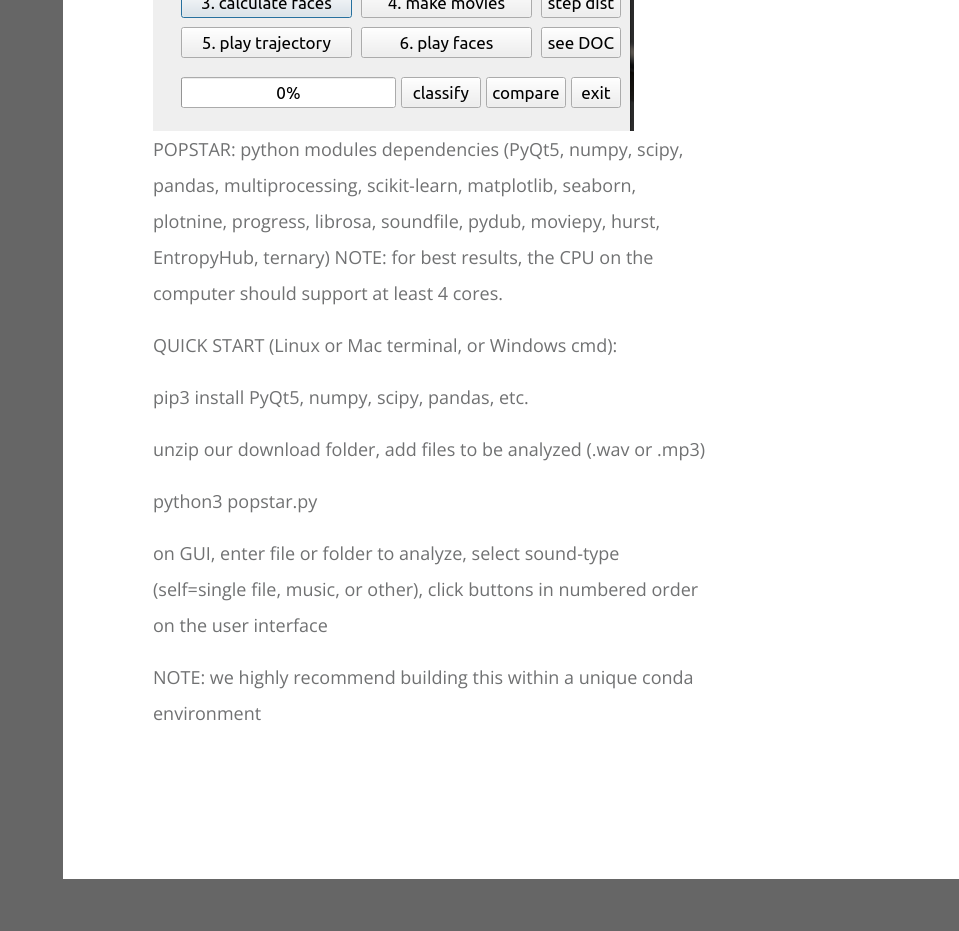
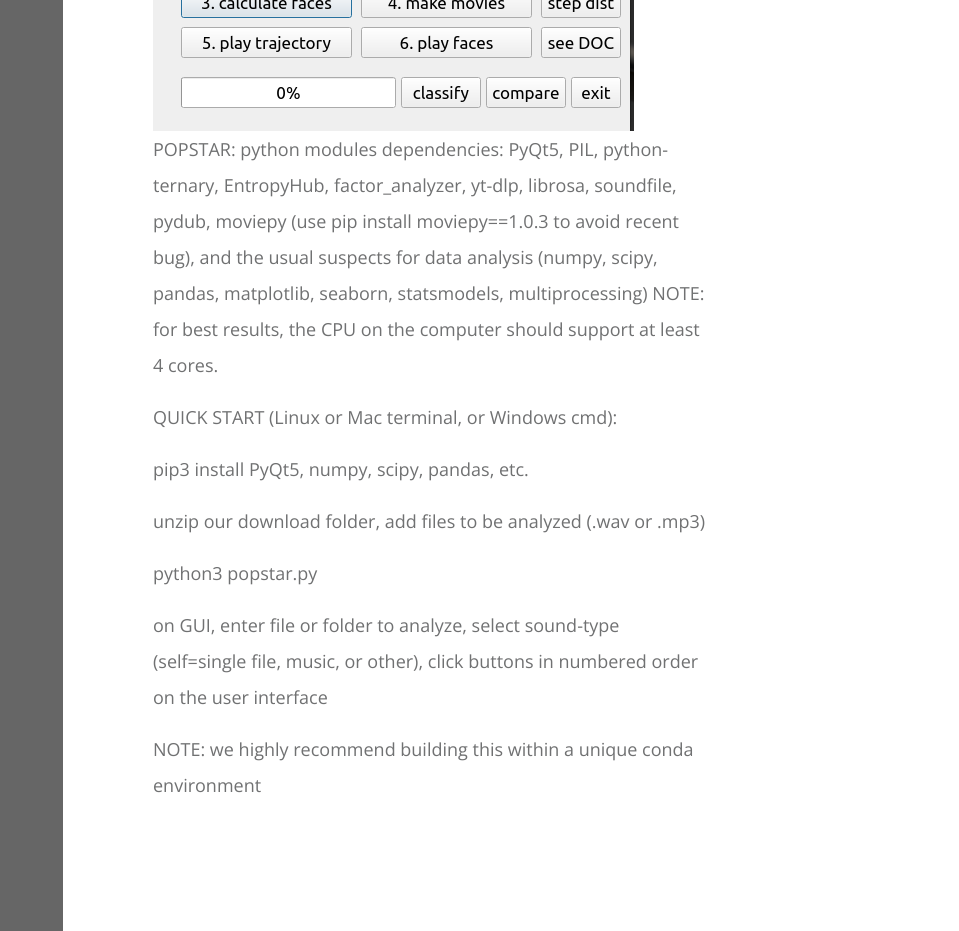
Before and after one commit to gbabbitt/POPSTAR-signaling-in-music, a plain HTML site: page index.html in a window 1280 px wide. Shown: the part 8200-9131 px from the top of the page, without its empty margins (321-1280 px from the left). Before the commit the page ends 9079 px from the top, so only its background shows below. Drawn offline with nearby package versions, Linux system fonts and the light colour scheme.

Commit message:
Update index.html

```diff
--- a/index.html
+++ b/index.html
@@ -177,7 +177,7 @@ https://templatemo.com/tm-536-dream-pulse
               <div>
 
 			  <p>
-			  POPSTAR: python modules dependencies (PyQt5, numpy, scipy, pandas, multiprocessing, scikit-learn, matplotlib, seaborn, plotnine, progress, librosa, soundfile, pydub, moviepy, hurst, EntropyHub, ternary) NOTE: for best results, the CPU on the computer should support at least 4 cores.
+			  POPSTAR: python modules dependencies: PyQt5, PIL, python-ternary, EntropyHub, factor_analyzer, yt-dlp, librosa, soundfile, pydub, moviepy (use pip install moviepy==1.0.3 to avoid recent bug), and the usual suspects for data analysis (numpy, scipy, pandas, matplotlib, seaborn, statsmodels, multiprocessing) NOTE: for best results, the CPU on the computer should support at least 4 cores.
               </p>
 			  <p>QUICK START (Linux or Mac terminal, or Windows cmd): </p>
               <p>pip3 install  PyQt5, numpy, scipy, pandas, etc. </p>
```
